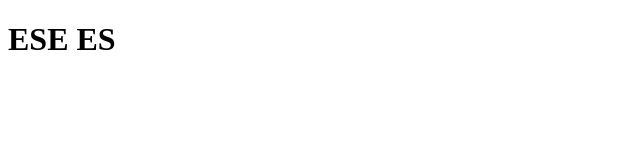
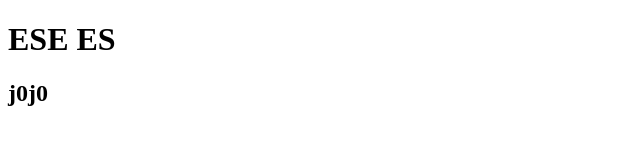
Before and after one commit to humberruiz/repobootcamp1, a plain HTML site: page index.html in a window 1280 px wide. Shown: the full height of the page, 0-640 px from the left. Drawn offline with Linux system fonts and the light colour scheme.

Commit message:
agregue h2n

```diff
--- a/index.html
+++ b/index.html
@@ -10,5 +10,7 @@
     <h1>ESE ES
 
     </h1>
+
+    <h2>j0j0</h2>
 </body>
 </html>
```
